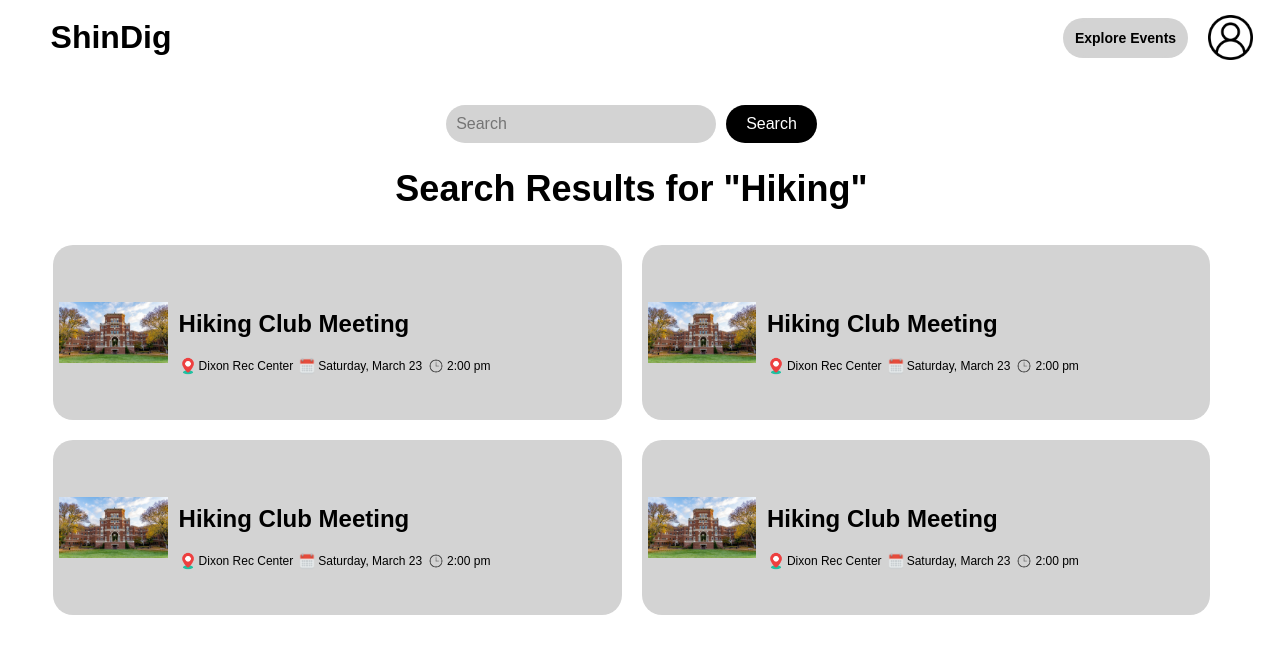
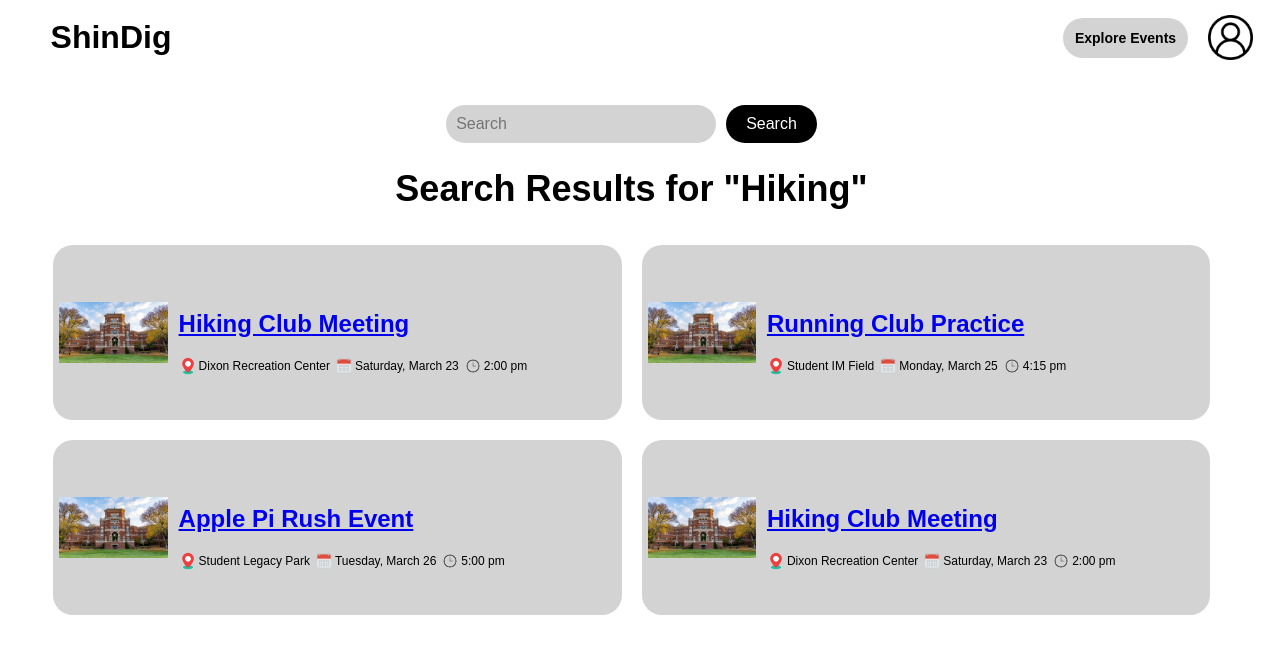
Before and after one commit to osu-cs494-w24/final-project-team-14, a React (Vite) app: page /search in a window 1280 px wide. Shown: the top 654 px of the page. Built offline with nearby package versions, Linux system fonts and the light colour scheme.

Commit message:
updated Nav Routing for website

```diff
--- a/public/events.json
+++ b/public/events.json
@@ -3,8 +3,32 @@
         "id": 1,
         "name": "Hiking Club Meeting",
         "location": "Dixon Recreation Center",
-        "date": 450,
+        "date": "Saturday, March 23",
         "time": "2:00 pm",
-        "photoUrl": "/public/osu.jpg"
+        "url": "/public/osu.jpg"
+    },
+    {
+        "id": 2,
+        "name": "Running Club Practice",
+        "location": "Student IM Field",
+        "date": "Monday, March 25",
+        "time": "4:15 pm",
+        "url": "/public/osu.jpg"
+    },
+    {
+        "id": 3,
+        "name": "Apple Pi Rush Event",
+        "location": "Student Legacy Park",
+        "date": "Tuesday, March 26",
+        "time": "5:00 pm",
+        "url": "/public/osu.jpg"
+    },
+    {
+        "id": 4,
+        "name": "Hiking Club Meeting",
+        "location": "Dixon Recreation Center",
+        "date": "Saturday, March 23",
+        "time": "2:00 pm",
+        "url": "/public/osu.jpg"
     }
   ]
--- a/src/components/ResultCard.jsx
+++ b/src/components/ResultCard.jsx
@@ -1,3 +1,5 @@
+import { NavLink } from 'react-router-dom'
+
 export default function ResultCard(props) {
     return (
         <div className="result-card-container">
@@ -6,7 +8,13 @@ export default function ResultCard(props) {
             </div>
             <div className="result-content-container">
                 <div className="result-title-container">
-                    <h2 className="result-title">{props.name}</h2>
+
+                    <NavLink to={`/events/${props.id}`}>
+                        {console.log("== props.id: ", props.id)}
+
+                        <h2 className="result-title">{props.name}</h2>
+                    </NavLink>
+
                 </div>
                 <div className="result-details-container">
                     <img src="/public/map-pin.png" alt="pin" />
--- a/src/main.jsx
+++ b/src/main.jsx
@@ -6,6 +6,10 @@ import { QueryClient, QueryClientProvider } from '@tanstack/react-query'
 import Home from './pages/Home'
 import App from './App'
 import Search from './pages/Search'
+import Event from './pages/Event'
+import Feed from './pages/Feed'
+import ErrorPage from './pages/ErrorPage'
+
 import './index.css'
 
 //import store from './redux/store'
@@ -16,11 +20,12 @@ const router = createBrowserRouter([
     {
         path: "/",
         element: <App />,
+        errorElement: <App><ErrorPage /></App>,
         children: [
             { index: true, element: <Home /> },
-            {
-                path: "search", element: <Search />
-            }
+            { path: "search", element: <Search /> },
+            { path: "events", element: <Feed /> },
+            { path: "events/:eventID", element: <Event /> }
         ]
     }
 ])
--- /dev/null
+++ b/src/pages/ErrorPage.jsx
@@ -0,0 +1,5 @@
+export default function ErrorPage() {
+    return (
+        <h1>Error</h1>
+    )
+}
--- /dev/null
+++ b/src/pages/Event.jsx
@@ -0,0 +1,12 @@
+import { useParams } from 'react-router-dom'
+
+export default function Event({ props }) {
+
+    const params = useParams()
+
+    return (
+        <h1>Event ID</h1>
+
+
+    )
+}
--- /dev/null
+++ b/src/pages/Feed.jsx
@@ -0,0 +1,8 @@
+import { useState, useEffect } from 'react'
+import ResultCard from '../components/ResultCard'
+
+export default function Feed() {
+    return (
+        <h1>Event Feed Page</h1>
+    )
+}
--- a/src/pages/Search.jsx
+++ b/src/pages/Search.jsx
@@ -1,6 +1,27 @@
+import React, { useState, useEffect } from 'react';
+
 import ResultCard from "../components/ResultCard"
 
 export default function Search() {
+    const [ events, setEvents ] = useState([])
+
+    // Used for obtaining the JSON data locally. May need to change for when we get data from Database
+    useEffect(() => {
+        const fetchData = async () => {
+            try {
+                const response = await fetch('/events.json');
+                if (!response.ok) {
+                    throw new Error('Failed to fetch data');
+                }
+                const data = await response.json();
+                setEvents(data);
+            } catch (err) {
+                console.error('Error fetching data:', err);
+            }
+        };
+        fetchData();
+    }, []);
+
     return (
         <>
             <div className="search-container">
@@ -11,10 +32,23 @@ export default function Search() {
             </div>
             <h1 className="query-name">Search Results for "Hiking"</h1>
             <div className="results-container">
+                {/* Code for mapping the JSON data to a bunch of ResultCards */}
+                {events.map((event, index) => (
+                    <ResultCard
+                        key={index}
+                        id={event.id}
+                        url={event.url}
+                        name={event.name}
+                        location={event.location}
+                        date={event.date}
+                        time={event.time}
+                        />
+                ))}
+
+                {/* <ResultCard url="/public/osu.jpg" name="Hiking Club Meeting" location="Dixon Rec Center" date="Saturday, March 23" time="2:00 pm" />
                 <ResultCard url="/public/osu.jpg" name="Hiking Club Meeting" location="Dixon Rec Center" date="Saturday, March 23" time="2:00 pm" />
                 <ResultCard url="/public/osu.jpg" name="Hiking Club Meeting" location="Dixon Rec Center" date="Saturday, March 23" time="2:00 pm" />
-                <ResultCard url="/public/osu.jpg" name="Hiking Club Meeting" location="Dixon Rec Center" date="Saturday, March 23" time="2:00 pm" />
-                <ResultCard url="/public/osu.jpg" name="Hiking Club Meeting" location="Dixon Rec Center" date="Saturday, March 23" time="2:00 pm" />
+                <ResultCard url="/public/osu.jpg" name="Hiking Club Meeting" location="Dixon Rec Center" date="Saturday, March 23" time="2:00 pm" /> */}
             </div>
         </>
     )
```
Also changed, not shown: src/components/EventCard.jsx (added, +9 -0 lines).
